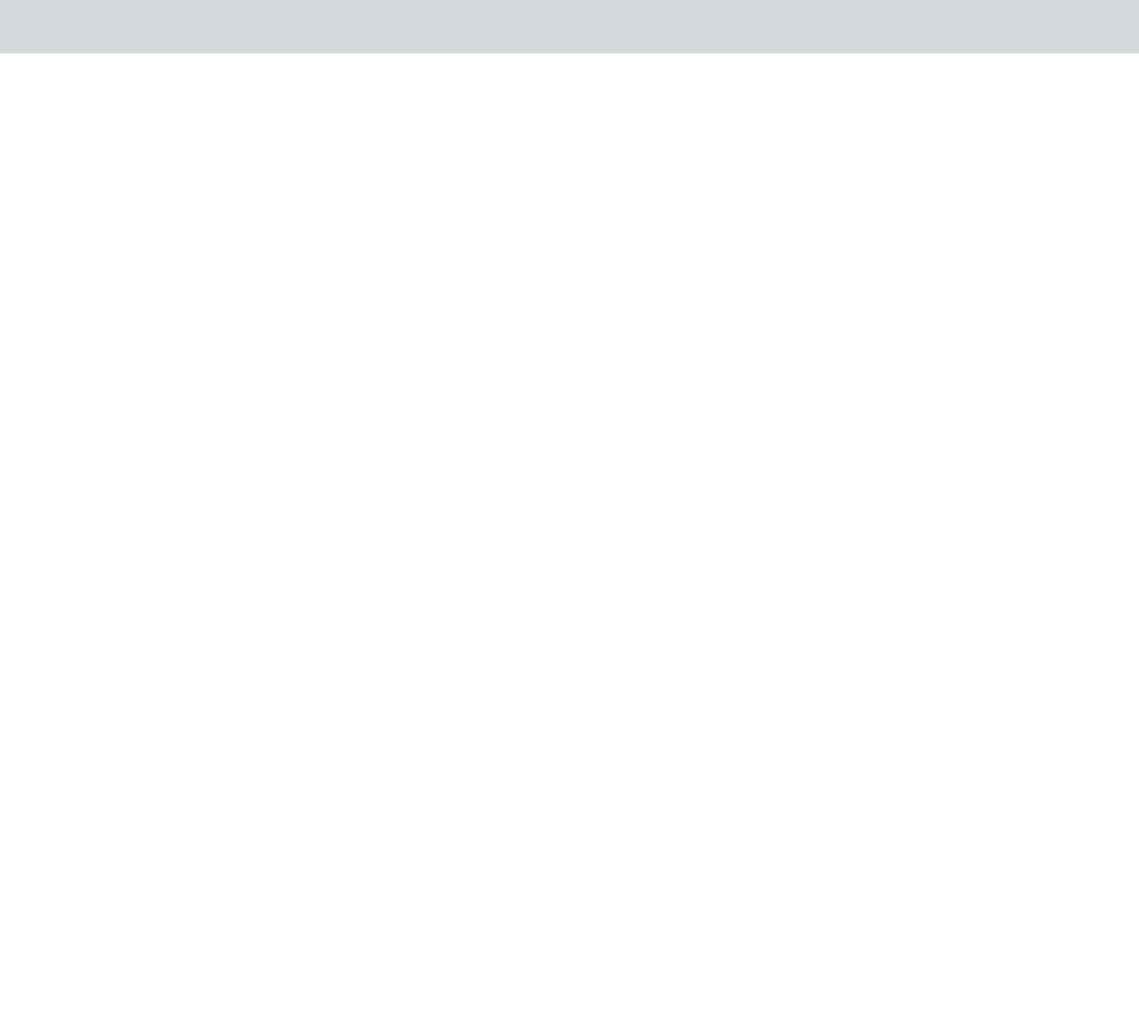
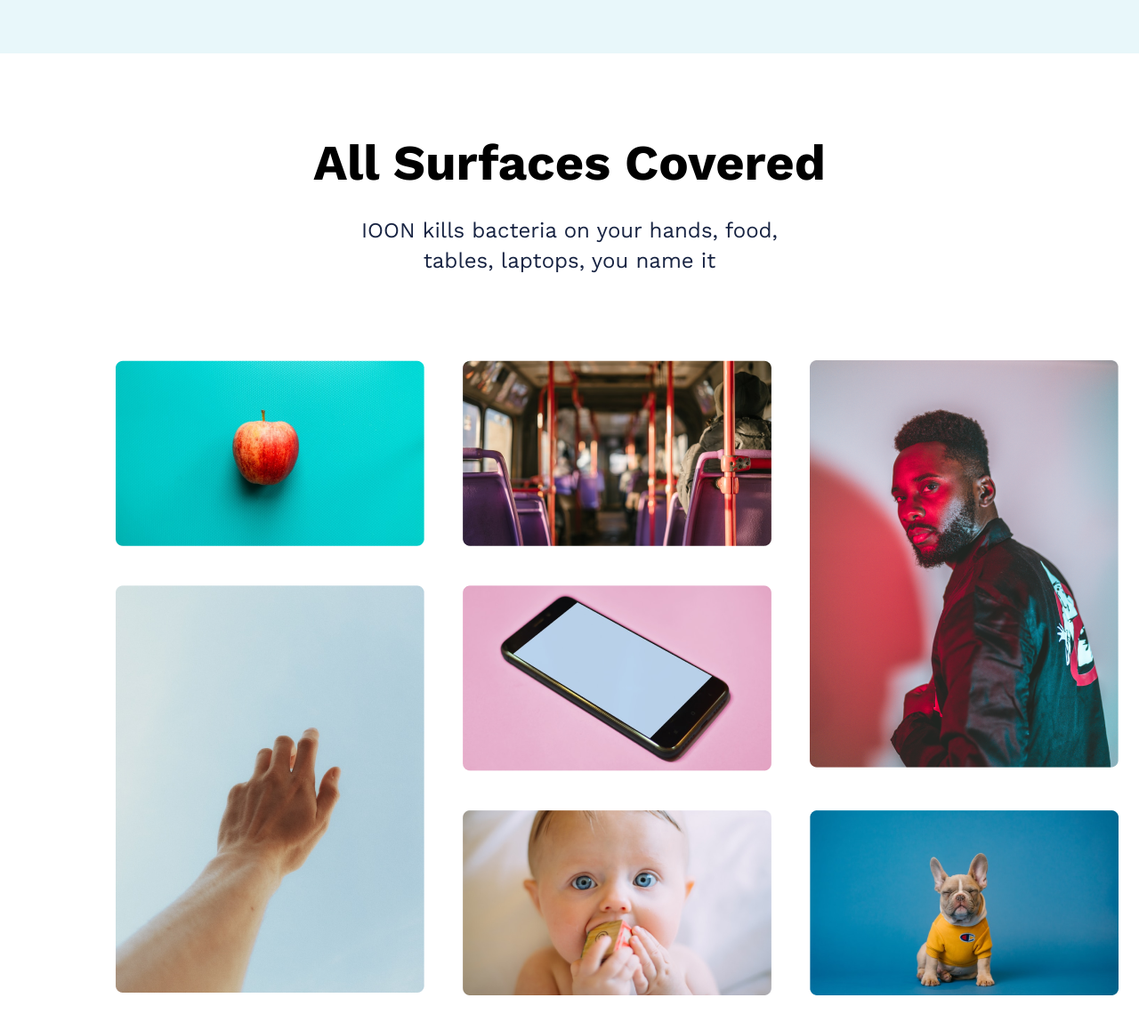
Before and after one commit to ksuxaprokopova/portfolio1, a plain HTML site: page portfolio1/index.html in a window 1280 px wide. Shown: the part 1622-2780 px from the top of the page at 89% size. Before the commit the page ends 1682 px from the top, so only its background shows below. Drawn offline with nearby package versions, Linux system fonts and the light colour scheme.

Commit message:
Add files via upload

```diff
--- a/portfolio1/index.html
+++ b/portfolio1/index.html
@@ -9,7 +9,7 @@
     <link href="https://fonts.googleapis.com/css2?family=Work+Sans:wght@200;300;400;500;600;700;800;900&display=swap" rel="stylesheet">
     <link rel="stylesheet" href="https://cdnjs.cloudflare.com/ajax/libs/meyer-reset/2.0/reset.min.css" integrity="sha512-NmLkDIU1C/C88wi324HBc+S2kLhi08PN5GDeUVVVC/BVt/9Izdsc9SVeVfA1UZbY3sHUlDSyRXhCzHfr6hmPPw==" crossorigin="anonymous" referrerpolicy="no-referrer" />
     <link rel="stylesheet" href="./style/style.css">
-    <title>Document</title>
+    <title>Portfolio1</title>
 </head>
 <body>
     <header class="header">
@@ -92,23 +92,55 @@
             </div>
        </div>
         <div class="understand_slider ">
-            <div class="grid">
+            <div class="grid_understand">
                <div class="img_understand">
                   <img src="./img/understand/1.png" alt="">
-               </div>
+                  <p class="img_understand_text">Developers</p>
+                </div>
                <div class="img_understand">
                   <img src="./img/understand/2.png" alt="">
-               </div>
+                  <p class="img_understand_text">Entertainment</p>
+                </div>
                <div class="img_understand">
                   <img src="./img/understand/3.png" alt="">
-               </div>
+                   <p class="img_understand_text">Athletes</p>
+                </div>
                <div class="img_understand">
                   <img src="./img/understand/4.png" alt="">
-               </div>
+                   <p class="img_understand_text">Creators</p>
+                </div>
             </div>
         </div>
 
     </section>
-
+    <section class="portfolio">
+        <div class="portfolio_about">
+            <h2 class="portfolio_title">All Surfaces Covered</h2>
+            <p class="portfolio_text">IOON kills bacteria on your hands, food, <br> tables, laptops, you name it</p>
+        </div>
+        <div class="grid_portfolio container">
+            <div class="item_portfolio">
+                <img src="./img/portfolio/1.png" alt="">
+            </div>
+            <div class="item_portfolio">
+                <img src="./img/portfolio/2.png" alt="">
+            </div>
+            <div class="item_portfolio">
+                <img src="./img/portfolio/3.png" alt="">
+            </div>
+            <div class="item_portfolio">
+                <img src="./img/portfolio/4.png" alt="">
+            </div>
+            <div class="item_portfolio">
+                <img src="./img/portfolio/5.png" alt="">
+            </div>
+            <div class="item_portfolio">
+                <img src="./img/portfolio/6.png" alt="">
+            </div>
+            <div class="item_portfolio">
+                <img src="./img/portfolio/7.png" alt="">
+            </div>
+        </div>
+    </section>
 </body>
 </html>
--- a/portfolio1/style/style.css
+++ b/portfolio1/style/style.css
@@ -124,7 +124,7 @@ body{
 }
 
 .logos_img{
-    margin-right: 105px;
+
 }
 
 .logos_img:last-child{
@@ -132,7 +132,7 @@ body{
 }
 
 .understand{
-    background:rgb(211, 217, 219);
+    background:rgba(0, 161, 198, .09);
     padding: 110px  ;
 
 
@@ -165,7 +165,7 @@ body{
     line-height: 34px;
     text-align: center;
     color: #2B292D;
-    margin-bottom: 34px;
+    margin-bottom: 34px;++
 }
 
 .understand_buttons{
@@ -214,7 +214,7 @@ body{
 .understand_slider{
 
 }
-.grid{
+.grid_understand{
     display: grid;
     gap: 31px;
     grid-template-columns: repeat(4, 262px);
@@ -224,8 +224,69 @@ body{
 }
 
 .img_understand{
+    text-align: center;
     background-color: #fff;
-    padding: 22px ;
-    padding-left: 50px;
+    padding-top: 22px ;
+    margin-bottom: 22px;
+
 
 }
+.img_understand:hover{
+    background-color: rgba(49, 65, 197, 1);
+    cursor: pointer;
+    color: #FFFFFF;
+}
+
+.img_understand_text{
+    font-weight: bold;
+    font-size: 22px;
+    line-height: 28px;
+    text-align: center;
+    color: #2B292D;
+
+}
+
+.img_understand_text:hover{
+    color:#ffffff ;
+    cursor: pointer;
+}
+
+.portfolio{
+    padding: 90px 130px;
+}
+.portfolio_about{
+    text-align: center;
+}
+.portfolio_title{
+    font-style: normal;
+    font-weight: 700;
+    font-size: 56px;
+    line-height: 66px;
+    color: #000000;
+    margin-bottom: 26px;
+}
+
+.portfolio_text{
+
+    font-weight: 400;
+    font-size: 24px;
+    line-height: 34px;
+    text-align: center;
+    color: #172342;
+    margin-bottom: 95px;
+}
+
+.grid_portfolio{
+    display: grid;
+    grid-template-columns: repeat(3, 345px);
+    grid-template-rows: repeat(3,208px);
+    gap: 45px;
+}
+
+.item_portfolio{
+    cursor: pointer;
+}
+
+.item_portfolio:nth-child(3), .item_portfolio:nth-child(4){
+    grid-row: span 2;
+}
```
Also changed, not shown: portfolio1/img/portfolio/1.png (added), portfolio1/img/portfolio/2.png (added), portfolio1/img/portfolio/3.png (added), portfolio1/img/portfolio/4.png (added), portfolio1/img/portfolio/5.png (added), portfolio1/img/portfolio/6.png (added), portfolio1/img/portfolio/7.png (added).
